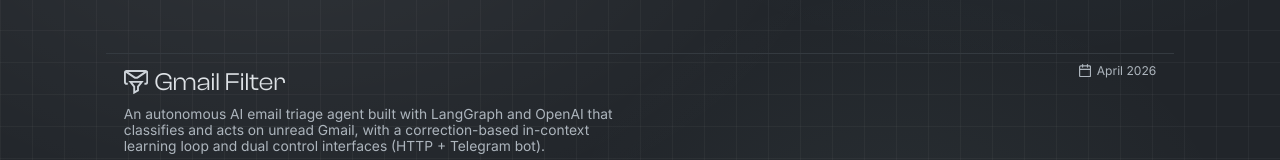
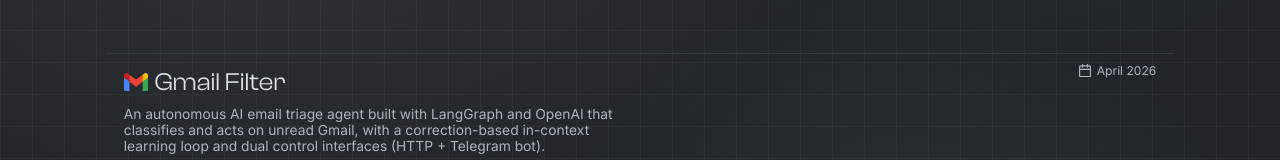
Before and after one commit to michaelgreenl/e-portfolio, a Vue app: page /#home in a window 1280 px wide. Both pictures are taken after a click on the button "Projects". Shown: the part 354-514 px from the top of the page. Built offline with nearby package versions, Linux system fonts and the light colour scheme; a web font is replaced by a local one.

Commit message:
refactor: using gmail icon for email-filter logo

```diff
--- a/src/components/SVGs/ProjectLogos/GmailFilterLogo.vue
+++ b/src/components/SVGs/ProjectLogos/GmailFilterLogo.vue
@@ -1,104 +1,31 @@
 <template>
-    <svg xmlns="http://www.w3.org/2000/svg" x="0" y="0" viewBox="0 0 682.667 682.667" role="img">
+    <svg
+        xmlns="http://www.w3.org/2000/svg"
+        xmlns:xlink="http://www.w3.org/1999/xlink"
+        viewBox="0 -31.5 256 256"
+        preserveAspectRatio="xMidYMid"
+    >
         <g>
-            <defs>
-                <clipPath id="a" clipPathUnits="userSpaceOnUse">
             <path
-                        d="M0 512h512V0H0Z"
-                        fill="#000000"
-                        opacity="1"
-                        data-original="#000000"
-                        data-darkreader-inline-fill=""
-                        style="--darkreader-inline-fill: var(--darkreader-text-000000, #a2a19f)"
-                    ></path>
-                </clipPath>
-            </defs>
-            <g clip-path="url(#a)" transform="matrix(1.33333 0 0 -1.33333 0 682.667)">
-                <path
-                    d="M0 0h-20c-22.091 0-40 17.909-40 40v192c0 22.091 17.909 40 40 40h392c22.091 0 40-17.909 40-40V40c0-22.091-17.909-40-40-40h-20"
-                    style="
-                        stroke-width: 40;
-                        stroke-linecap: butt;
-                        stroke-linejoin: miter;
-                        stroke-miterlimit: 10;
-                        stroke-dasharray: none;
-                        stroke-opacity: 1;
-                        --darkreader-inline-stroke: var(--darkreader-text-000000, #a2a19f);
-                    "
-                    transform="translate(80 220.036)"
-                    fill="none"
-                    stroke="#000000"
-                    stroke-width="40"
-                    stroke-linecap="butt"
-                    stroke-linejoin="miter"
-                    stroke-miterlimit="10"
-                    stroke-dasharray="none"
-                    stroke-opacity=""
-                    data-original="#000000"
-                    data-darkreader-inline-stroke=""
-                    class=""
+                d="M58.1818182,192.049515 L58.1818182,93.1404244 L27.5066233,65.0770089 L0,49.5040608 L0,174.59497 C0,184.253152 7.82545455,192.049515 17.4545455,192.049515 L58.1818182,192.049515 Z"
+                fill="#4285F4"
             ></path>
             <path
-                    d="m0 0 177.447-120.965c26.872-17.914 61.88-17.914 88.752 0L443.646 0"
-                    style="
-                        stroke-width: 40;
-                        stroke-linecap: butt;
-                        stroke-linejoin: miter;
-                        stroke-miterlimit: 10;
-                        stroke-dasharray: none;
-                        stroke-opacity: 1;
-                        --darkreader-inline-stroke: var(--darkreader-text-000000, #a2a19f);
-                    "
-                    transform="translate(34.177 482.584)"
-                    fill="none"
-                    stroke="#000000"
-                    stroke-width="40"
-                    stroke-linecap="butt"
-                    stroke-linejoin="miter"
-                    stroke-miterlimit="10"
-                    stroke-dasharray="none"
-                    stroke-opacity=""
-                    data-original="#000000"
-                    data-darkreader-inline-stroke=""
-                    class=""
+                d="M197.818182,192.049515 L238.545455,192.049515 C248.203636,192.049515 256,184.224061 256,174.59497 L256,49.5040608 L224.844415,67.3422767 L197.818182,93.1404244 L197.818182,192.049515 Z"
+                fill="#34A853"
+            ></path>
+            <polygon
+                fill="#EA4335"
+                points="58.1818182 93.1404244 54.0077618 54.4932827 58.1818182 17.5040608 128 69.8676972 197.818182 17.5040608 202.487488 52.4960089 197.818182 93.1404244 128 145.504061"
+            ></polygon>
+            <path
+                d="M197.818182,17.5040608 L197.818182,93.1404244 L256,49.5040608 L256,26.2313335 C256,4.64587897 231.36,-7.65957557 214.109091,5.28587897 L197.818182,17.5040608 Z"
+                fill="#FBBC04"
             ></path>
             <path
-                    d="M0 0v-80l-80-45.736V0l-80 100H80Z"
-                    style="
-                        stroke-width: 40;
-                        stroke-linecap: square;
-                        stroke-linejoin: miter;
-                        stroke-miterlimit: 10;
-                        stroke-dasharray: none;
-                        stroke-opacity: 1;
-                        --darkreader-inline-stroke: var(--darkreader-text-000000, #a2a19f);
-                    "
-                    transform="translate(296 160.036)"
-                    fill="none"
-                    stroke="#000000"
-                    stroke-width="40"
-                    stroke-linecap="square"
-                    stroke-linejoin="miter"
-                    stroke-miterlimit="10"
-                    stroke-dasharray="none"
-                    stroke-opacity=""
-                    data-original="#000000"
-                    data-darkreader-inline-stroke=""
-                    class=""
+                d="M0,49.5040608 L26.7588051,69.5731646 L58.1818182,93.1404244 L58.1818182,17.5040608 L41.8909091,5.28587897 C24.6109091,-7.65957557 0,4.64587897 0,26.2313335 L0,49.5040608 Z"
+                fill="#C5221F"
             ></path>
-            </g>
         </g>
     </svg>
 </template>
-
-<style lang="scss" scoped>
-path {
-    @include theme-dark {
-        stroke: $color-text-primary;
-    }
-
-    @include theme-light {
-        stroke: $color-primary-darker;
-    }
-}
-</style>
```
Lines whose indentation alone changed are shown as unchanged.
